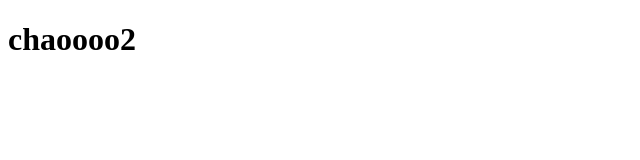
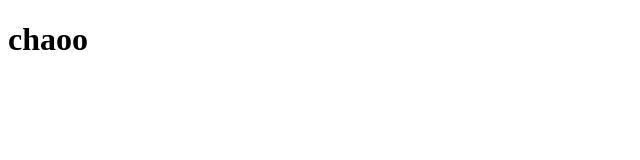
Before and after one commit to K-RaZz1/Evaluacion2, a plain HTML site: page servicio.html in a window 1280 px wide. Shown: the full height of the page, 0-640 px from the left. Drawn offline with Linux system fonts and the light colour scheme.

Commit message:
servicio.html

```diff
--- a/servicio.html
+++ b/servicio.html
@@ -6,6 +6,6 @@
     <title>wenas</title>
 </head>
 <body>
-    <h1>chaoooo2</h1>
+    <h1>chaoo</h1>
 </body>
 </html>
```
Also changed, not shown: index.html (+1 -1 lines).
